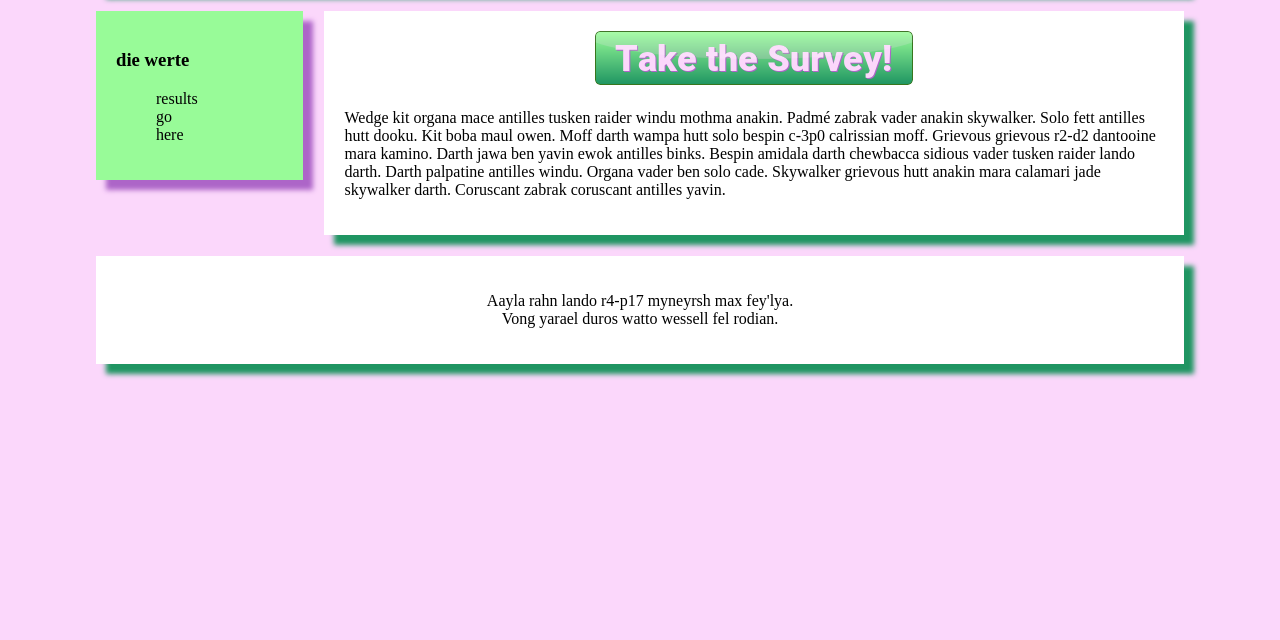
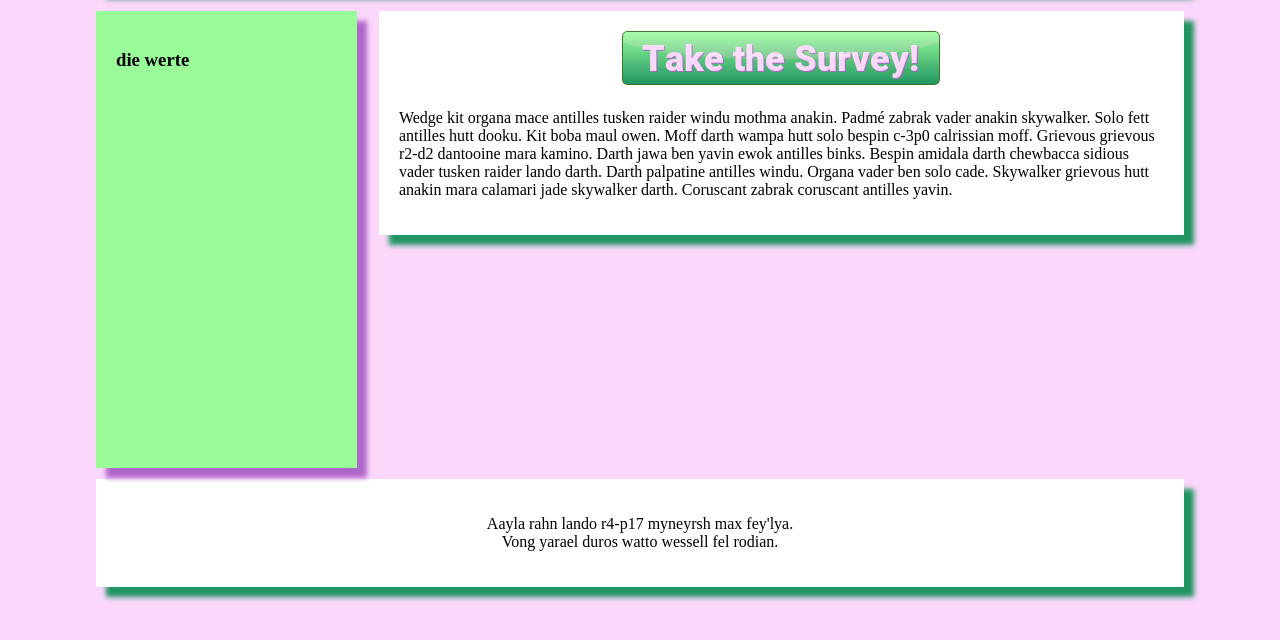
Before and after one commit to bbeeksma/BusMall, a plain HTML site: page index.html in a window 1280 px wide. Shown: the part 112-752 px from the top of the page. Drawn offline with Linux system fonts and the light colour scheme.

Commit message:
canvas element added

```diff
--- a/index.html
+++ b/index.html
@@ -18,13 +18,7 @@
     </header>
     <aside class = "results">
       <h3>die werte</h3>
-      <div class = "resultsList">
-        <ul>
-          <li>results</li>
-          <li>go</li>
-          <li>here</li>
-        </ul>
-      </div>
+      <canvas id = "clickResults" width = "250" height = "400"></canvas>
     </aside>
     <div class = "surveyMain">
       <div class = "surveyToStart" id = "startSurvey">
--- a/styles.css
+++ b/styles.css
@@ -40,7 +40,7 @@ header{
   float: left;
   padding: 20px;
   box-sizing: border-box;
-  width: 19%;
+  width: 24%;
   background-color: #98fb98;
   margin: 1% 1% 1% 0;
   box-sizing: border-box;
@@ -49,11 +49,14 @@ header{
 .results ul{
   list-style: none;
 }
+#clickResults{
+  width: 100%
+}
 /* survey content*/
 .surveyMain{
   float: right;
   box-sizing: border-box;
-  width: 79%;
+  width: 74%;
   background-color: white;
   margin: 1% 0 2% 1%;
   padding: 20px;
```
